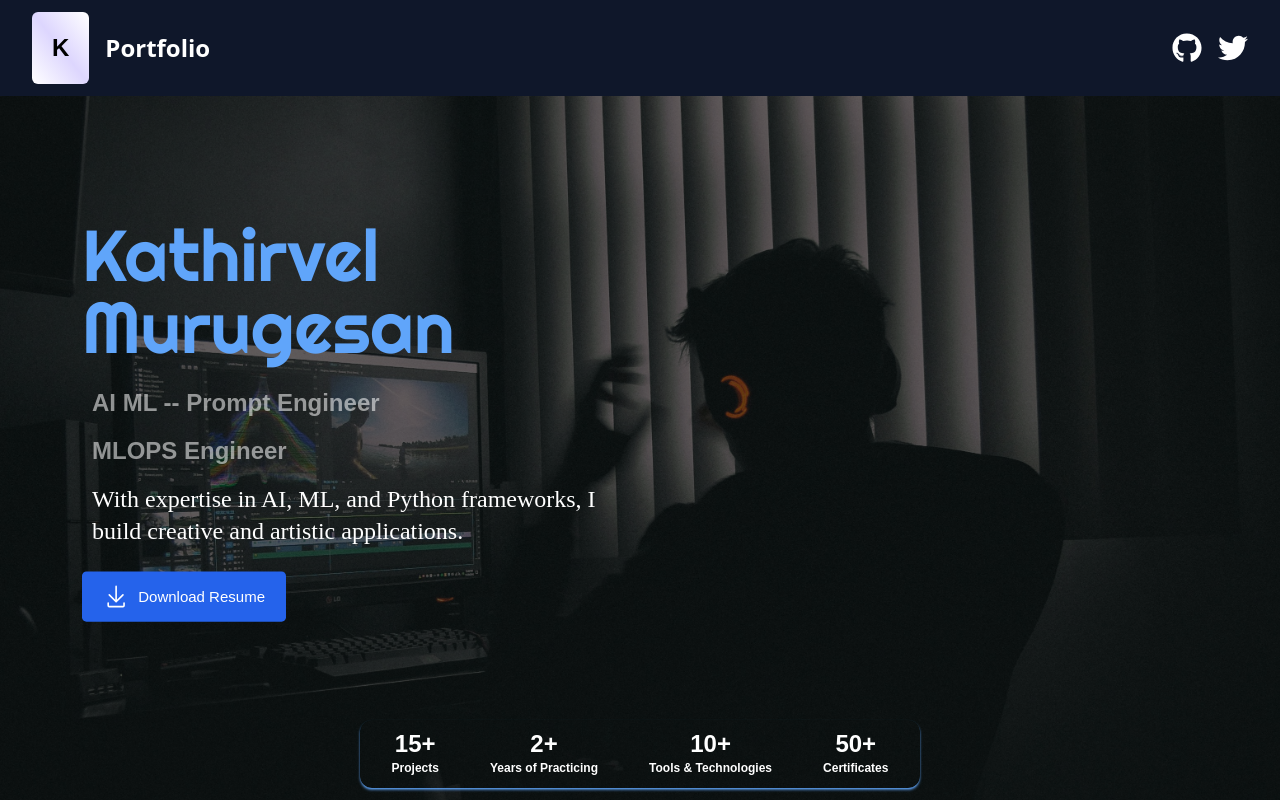
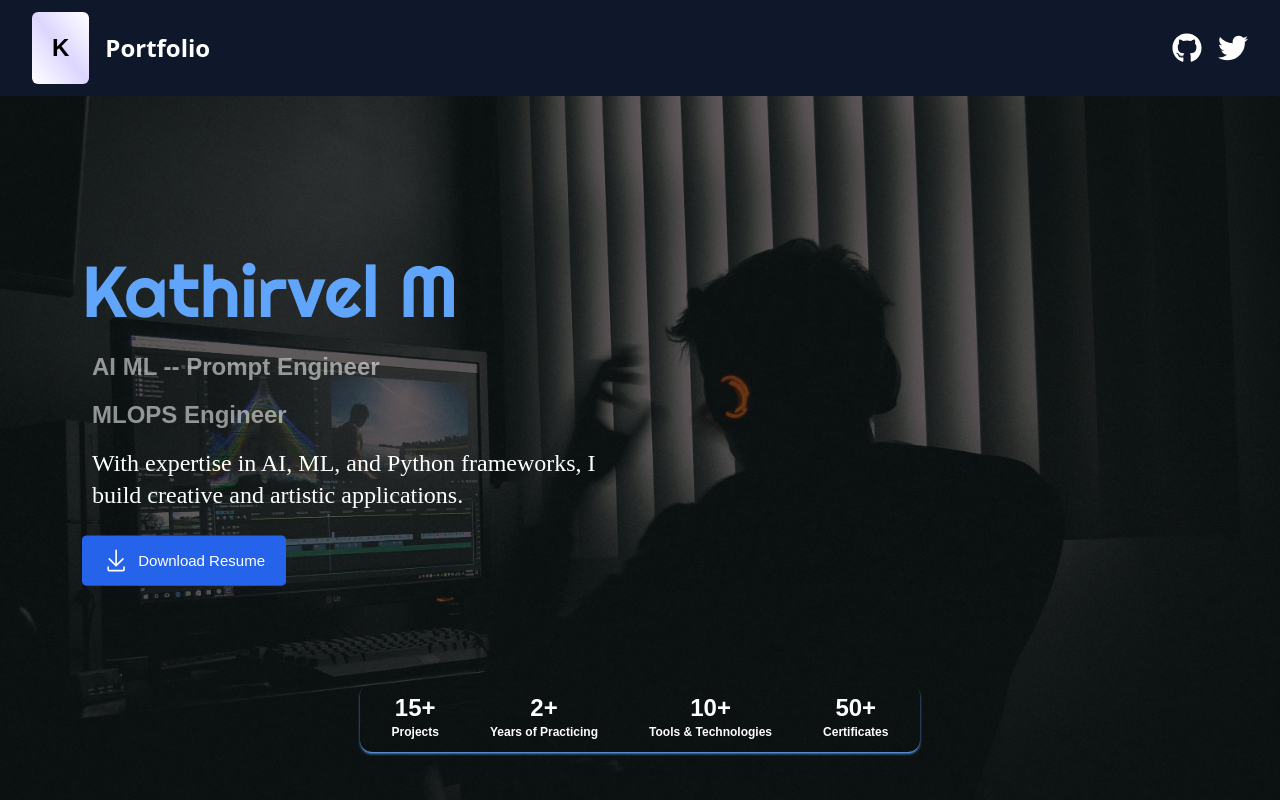
Before and after one commit to KathirvelMurugesan/kathir-protfolio, a React (Vite) app: page / in a window 1280 px wide. Shown: the top 800 px of the page. Built offline with nearby package versions, Linux system fonts and the light colour scheme; a web font is replaced by a local one.

Commit message:
Update mainpage.jsx

```diff
--- a/src/pages/mainpage.jsx
+++ b/src/pages/mainpage.jsx
@@ -41,7 +41,7 @@ const Mainpage = () => {
       className="flex flex-col-reverse lg:flex-row w-full items-center justify-between gap-8 py-10">
 
           <div className='w-full lg:w-1/2 text-center lg:text-left'>
-            <motion.div initial={{opacity:0,x:-120}} animate={{opacity:1,x:2}} transition={{stiffness:20, damping:70, duration:0.7 , delay:0.3}}><h1 className='text-7xl md:text-6xl lg:text-7xl font-boldy text-blue-400 py-4'>Kathirvel Murugesan</h1></motion.div>
+            <motion.div initial={{opacity:0,x:-120}} animate={{opacity:1,x:2}} transition={{stiffness:20, damping:70, duration:0.7 , delay:0.3}}><h1 className='text-7xl md:text-6xl lg:text-7xl font-boldy text-blue-400 py-4'>Kathirvel M</h1></motion.div>
             <h3 className='text-3xl animate-pulse md:text-2xl font-semibold text-white py-2 px-3'>AI ML  --  Prompt Engineer</h3>
             <h3 className='text-3xl animate-pulse md:text-2xl font-semibold text-white py-2 px-3'>MLOPS Engineer</h3>
             <p className='text-base lg:text-2xl md:text-lg text-white font-raw py-2 px-3'>
```
